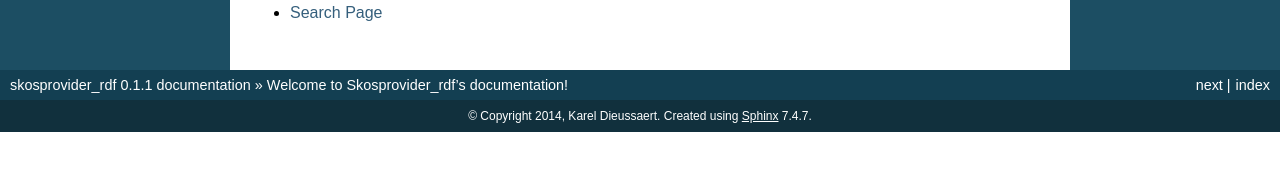
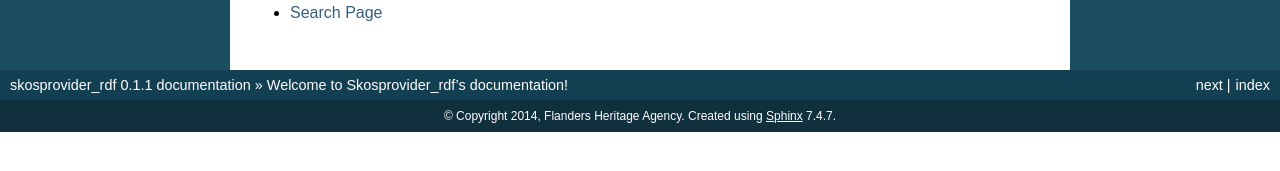
Before and after one commit to OnroerendErfgoed/skosprovider_rdf, a Sphinx documentation site: the page built from docs/index.rst, in a window 1280 px wide. Shown: the part 476-647 px from the top of the page. Built offline with Sphinx 7.4.7, drawn with Linux system fonts in a browser that asks for light colours.

Commit message:
Update authors.

```diff
--- a/docs/conf.py
+++ b/docs/conf.py
@@ -53,7 +53,7 @@
 
 # General information about the project.
 project = u'skosprovider_rdf'
-copyright = u'2014, Karel Dieussaert'
+copyright = u'2014, Flanders Heritage Agency'
 
 # The version info for the project you're documenting, acts as replacement for
 # |version| and |release|, also used in various other places throughout the
@@ -206,7 +206,7 @@
 #  author, documentclass [howto, manual, or own class]).
 latex_documents = [
   ('index', 'skosprovider_rdf.tex', u'skosprovider\\_rdf Documentation',
-   u'Karel Dieussaert', 'manual'),
+   u'Flanders Heritage Agency', 'manual'),
 ]
 
 # The name of an image file (relative to this directory) to place at the top of
@@ -236,7 +236,7 @@
 # (source start file, name, description, authors, manual section).
 man_pages = [
     ('index', 'skosprovider_rdf', u'skosprovider_rdf Documentation',
-     [u'Karel Dieussaert'], 1)
+     [u'Flanders Heritage Agency'], 1)
 ]
 
 # If true, show URL addresses after external links.
@@ -250,7 +250,7 @@
 #  dir menu entry, description, category)
 texinfo_documents = [
   ('index', 'skosprovider_rdf', u'skosprovider_rdf Documentation',
-   u'Karel Dieussaert', 'skosprovider_rdf', 'One line description of project.',
+   u'Flanders Heritage Agency', 'skosprovider_rdf', 'One line description of project.',
    'Miscellaneous'),
 ]
 
@@ -272,8 +272,8 @@
 # Bibliographic Dublin Core info.
 epub_title = u'skosprovider_rdf'
 epub_author = u'Karel Dieussaert'
-epub_publisher = u'Karel Dieussaert'
-epub_copyright = u'2014, Karel Dieussaert'
+epub_publisher = u'Flanders Heritage Agency'
+epub_copyright = u'2014, Flanders Heritage Agency'
 
 # The basename for the epub file. It defaults to the project name.
 #epub_basename = u'skosprovider_rdf'
--- a/setup.py
+++ b/setup.py
@@ -41,8 +41,8 @@
         'Programming Language :: Python :: 3.3',
         'Programming Language :: Python :: 3.4',
     ],
-    author='Karel Dieussaert',
-    author_email='karel.dieussaert@geosolutions.be',
+    author='Flanders Heritage Agency',
+    author_email='ict@onroerenderfgoed.be',
     url='http://github.com/OnroerendErfgoed/skosprovider_rdf',
     keywords='rdf skos skosprovider',
     packages=find_packages(),
```
